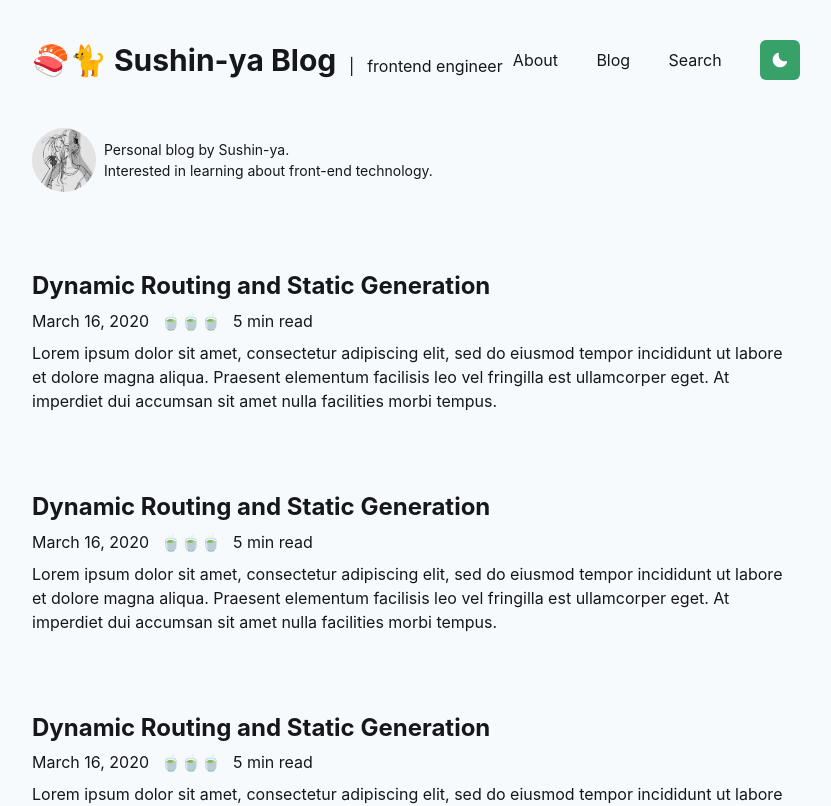
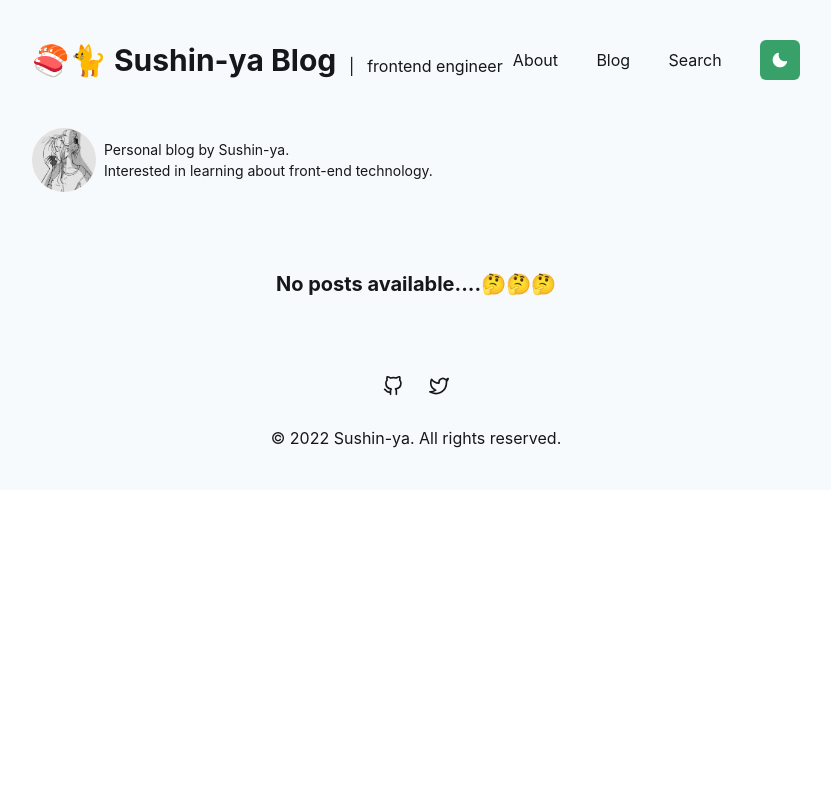
Before and after one commit to sushin-ya/sushin-ya-blog, a Next.js app: page / in a window 1280 px wide. Shown: the top 806 px of the page, without its empty margins (224-1055 px from the left). Built offline with nearby package versions, Linux system fonts and the light colour scheme.

Commit message:
fix: empty

```diff
--- a/mock/posts.ts
+++ b/mock/posts.ts
@@ -1,43 +1,43 @@
 import PostType from '../src/types/post'
 
 export const posts: PostType[] = [
-  {
-    slug: 'dynamic-routing',
-    title: 'Dynamic Routing and Static Generation',
-    date: '2020-03-16T05:35:07.322Z',
-    coverImage: '/assets/blog/dynamic-routing/cover.jpg',
-    author: { name: 'JJ Kasper', picture: '/assets/blog/authors/jj.jpeg' },
-    excerpt:
-      'Lorem ipsum dolor sit amet, consectetur adipiscing elit, sed do eiusmod tempor incididunt ut labore et dolore magna aliqua. Praesent elementum facilisis leo vel fringilla est ullamcorper eget. At imperdiet dui accumsan sit amet nulla facilities morbi tempus.',
-    ogImage: {
-      url: '/assets/blog/dynamic-routing/cover.jpg',
-    },
-    content: 'content text',
-  },
-  {
-    slug: 'dynamic-routing',
-    title: 'Dynamic Routing and Static Generation',
-    date: '2020-03-16T05:35:07.322Z',
-    coverImage: '/assets/blog/dynamic-routing/cover.jpg',
-    author: { name: 'JJ Kasper', picture: '/assets/blog/authors/jj.jpeg' },
-    excerpt:
-      'Lorem ipsum dolor sit amet, consectetur adipiscing elit, sed do eiusmod tempor incididunt ut labore et dolore magna aliqua. Praesent elementum facilisis leo vel fringilla est ullamcorper eget. At imperdiet dui accumsan sit amet nulla facilities morbi tempus.',
-    ogImage: {
-      url: '/assets/blog/dynamic-routing/cover.jpg',
-    },
-    content: 'content text',
-  },
-  {
-    slug: 'dynamic-routing',
-    title: 'Dynamic Routing and Static Generation',
-    date: '2020-03-16T05:35:07.322Z',
-    coverImage: '/assets/blog/dynamic-routing/cover.jpg',
-    author: { name: 'JJ Kasper', picture: '/assets/blog/authors/jj.jpeg' },
-    excerpt:
-      'Lorem ipsum dolor sit amet, consectetur adipiscing elit, sed do eiusmod tempor incididunt ut labore et dolore magna aliqua. Praesent elementum facilisis leo vel fringilla est ullamcorper eget. At imperdiet dui accumsan sit amet nulla facilities morbi tempus.',
-    ogImage: {
-      url: '/assets/blog/dynamic-routing/cover.jpg',
-    },
-    content: 'content text',
-  },
+  // {
+  //   slug: 'dynamic-routing',
+  //   title: 'Dynamic Routing and Static Generation',
+  //   date: '2020-03-16T05:35:07.322Z',
+  //   coverImage: '/assets/blog/dynamic-routing/cover.jpg',
+  //   author: { name: 'JJ Kasper', picture: '/assets/blog/authors/jj.jpeg' },
+  //   excerpt:
+  //     'Lorem ipsum dolor sit amet, consectetur adipiscing elit, sed do eiusmod tempor incididunt ut labore et dolore magna aliqua. Praesent elementum facilisis leo vel fringilla est ullamcorper eget. At imperdiet dui accumsan sit amet nulla facilities morbi tempus.',
+  //   ogImage: {
+  //     url: '/assets/blog/dynamic-routing/cover.jpg',
+  //   },
+  //   content: 'content text',
+  // },
+  // {
+  //   slug: 'dynamic-routing',
+  //   title: 'Dynamic Routing and Static Generation',
+  //   date: '2020-03-16T05:35:07.322Z',
+  //   coverImage: '/assets/blog/dynamic-routing/cover.jpg',
+  //   author: { name: 'JJ Kasper', picture: '/assets/blog/authors/jj.jpeg' },
+  //   excerpt:
+  //     'Lorem ipsum dolor sit amet, consectetur adipiscing elit, sed do eiusmod tempor incididunt ut labore et dolore magna aliqua. Praesent elementum facilisis leo vel fringilla est ullamcorper eget. At imperdiet dui accumsan sit amet nulla facilities morbi tempus.',
+  //   ogImage: {
+  //     url: '/assets/blog/dynamic-routing/cover.jpg',
+  //   },
+  //   content: 'content text',
+  // },
+  // {
+  //   slug: 'dynamic-routing',
+  //   title: 'Dynamic Routing and Static Generation',
+  //   date: '2020-03-16T05:35:07.322Z',
+  //   coverImage: '/assets/blog/dynamic-routing/cover.jpg',
+  //   author: { name: 'JJ Kasper', picture: '/assets/blog/authors/jj.jpeg' },
+  //   excerpt:
+  //     'Lorem ipsum dolor sit amet, consectetur adipiscing elit, sed do eiusmod tempor incididunt ut labore et dolore magna aliqua. Praesent elementum facilisis leo vel fringilla est ullamcorper eget. At imperdiet dui accumsan sit amet nulla facilities morbi tempus.',
+  //   ogImage: {
+  //     url: '/assets/blog/dynamic-routing/cover.jpg',
+  //   },
+  //   content: 'content text',
+  // },
 ]
--- /dev/null
+++ b/src/components/posts/Empty.tsx
@@ -0,0 +1,7 @@
+import { Heading, Stack } from '@chakra-ui/react'
+
+export const Empty = () => (
+  <Stack alignItems="center">
+    <Heading size="md">No posts available....🤔🤔🤔</Heading>
+  </Stack>
+)
--- a/src/components/posts/Posts.tsx
+++ b/src/components/posts/Posts.tsx
@@ -1,6 +1,7 @@
 import { FlexProps, List, ListItem, Text } from '@chakra-ui/react'
 import { posts } from '../../../mock/posts'
 import PostType from '../../types/post'
+import { Empty } from './Empty'
 import { Post } from './Post'
 
 type Props = {
@@ -10,13 +11,15 @@ type Props = {
 export const Posts = () => {
   return (
     <List width={{ base: '90vw', md: '768px' }} spacing={20}>
-      {posts.length > 0 &&
+      {posts.length > 0 ? (
         posts.map((post, index) => (
           <ListItem key={index}>
             <Post post={post} />
           </ListItem>
-        ))}
-      <Text>test</Text>
+        ))
+      ) : (
+        <Empty />
+      )}
     </List>
   )
 }
```
